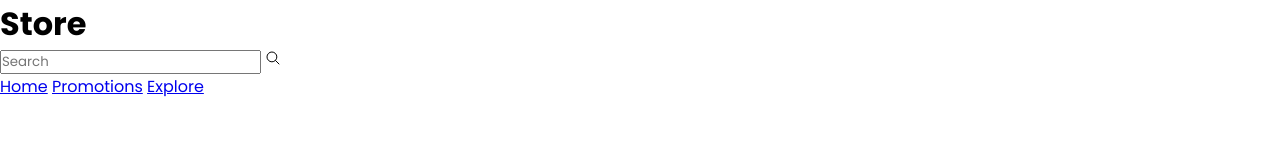
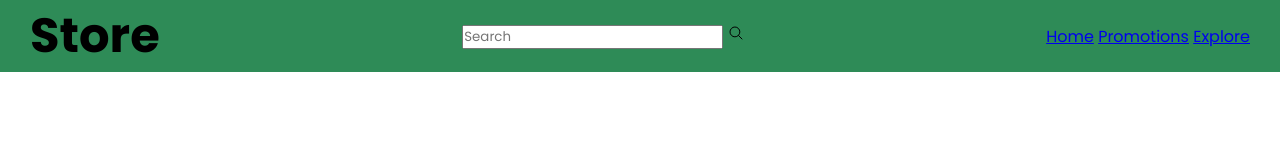
Before and after one commit to BRUNOQUI206/layout-store-git, a plain HTML site: page index.html in a window 1280 px wide. Drawn offline with nearby package versions, Linux system fonts and the light colour scheme.

Commit message:
Update css header

```diff
--- a/index.html
+++ b/index.html
@@ -15,9 +15,11 @@
         <input type="Search" placeholder="Search" />
         <i><ion-icon name="search-outline"></ion-icon></i>
       </div>
-      <a href="#">Home</a>
-      <a href="#">Promotions</a>
-      <a href="#">Explore</a>
+      <div class="nav-bar">
+          <a href="#">Home</a>
+          <a href="#">Promotions</a>
+          <a href="#">Explore</a>
+      </div>
     </header>
 
     <script
--- a/style.css
+++ b/style.css
@@ -6,3 +6,18 @@
     box-sizing: border-box;
     font-family: 'Poppins', sans-serif;
 }
+
+/* Header */
+.header {
+    position: fixed;
+    width: 100%;
+    display: flex;
+    align-items: center;
+    justify-content: space-between;
+    padding: 0 30px;
+    background-color: seagreen;
+
+    .logo {
+        font-size: 1.5em;
+    }
+}
```
